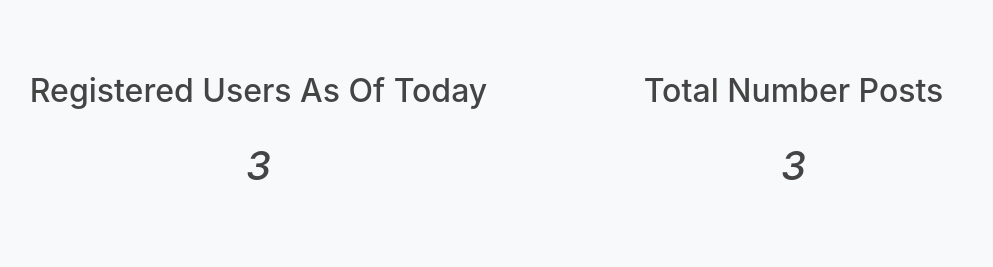
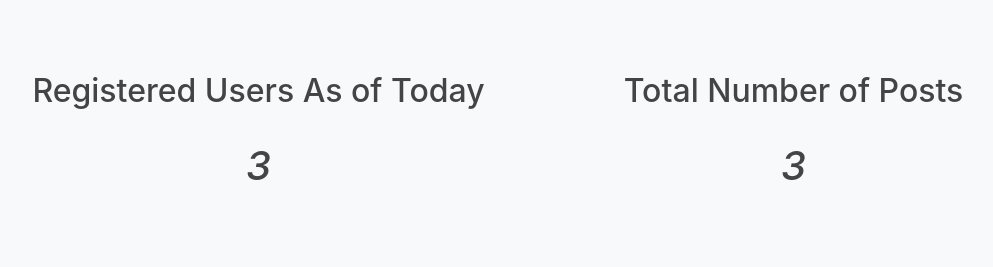
Before and after one commit to meng-ze/Breitenburg-SER515, a Flask app: page /analysis in a window 1280 px wide. Shown: the part 1486-1753 px from the top of the page, without its empty margins (134-1127 px from the left). Run offline with Flask 2, Linux system fonts and the light colour scheme; data comes from the database, SQL or seed files in the repository; some libraries are stand-ins or nearby versions.

Commit message:
US110 - General Improved UI for analysis page and profile page

```diff
--- a/app.py
+++ b/app.py
@@ -28,9 +28,9 @@ def index():
 # Data Analystics
 @app.route('/analysis', methods=['GET', 'POST'])
 def analysis():
-    print("here")
+    # print("here")
     results1 = WebsiteAPI.getDataForBarGraph(main_website)
-    # print(results)
+    # print(results1)
     months = []
     years = []
     no_of_posts = []
@@ -40,6 +40,10 @@ def analysis():
         years.append(i[1])
         no_of_posts.append(i[2])
 
+    labels = months
+    values = no_of_posts
+    # print(labels)
+    # print(no_of_posts)
 
     results2 = WebsiteAPI.getDataForLineGraph(main_website)
     # print(results)
@@ -51,7 +55,8 @@ def analysis():
         category.append(i[0])
         noOfPosts.append(i[1])
 
-
+    labels2 = category
+    values2 = noOfPosts
 
     results3 = WebsiteAPI.get_registered_users(main_website)
     # print(registered_users)
@@ -73,10 +78,8 @@ def analysis():
     colors_pie = [ "#F7464A", "#46BFBD", "#FDB45C", "#FEDCBA","#ABCDEF", "#DDDDDD", "#ABCABC"  ]
     # font = '16'
     # font_color = 'White'
-    labels = months
-    values = no_of_posts
-    labels2 = category
-    values2 = noOfPosts
+
+
     return render_template('analysis.html', values=values, labels=labels,values2=values2, labels2=labels2, set=zip(values_pie, labels_pie, colors_pie) , results1=results1, results2=results2 , registered_users= registered_users, no_of_posts=no_of_posts)
 
 
--- a/templates/account.html
+++ b/templates/account.html
@@ -134,8 +134,8 @@ font-size: 14px;
                   </table>
                   </div>
 
-
-        <p><input type=file name=file>
+        <p class="text-secondary">Update your profile picture</p>
+        <p><input type=file name=file >
 
    <tr>
      <td><p><input type="submit" class="btn btn-primary" value="Update"></p>
--- a/templates/analysis.html
+++ b/templates/analysis.html
@@ -23,13 +23,13 @@
     <div class="row">
       <div class="col-md-6">
 
-    <h2 class= "count-text">Registered Users As Of Today</h2><br>
+    <h2 class= "count-text">Registered Users As of Today</h2><br>
     <i class="fa fa-book"><h1 class="timer count-title count-number" data-to="200" data-speed="1500">{{ registered_users[0] }}</h1></i>
       </div>
 
       <div class="col-md-6">
 
-    <h2 class= "count-text">Total Number Posts</h2><br>
+    <h2 class= "count-text">Total Number of Posts</h2><br>
     <i class="fa fa-book"><h1 class="timer count-title count-number" data-to="200" data-speed="1500">{{ no_of_posts[0] }}</h1></i>
       </div>
     </div>
--- a/templates/bar_graph.html
+++ b/templates/bar_graph.html
@@ -1,6 +1,4 @@
-<!-- {{months}}
-{{years}}
-{{no_of_posts}} -->
+
 <!-- <h2>Bar Graph</h2> -->
 
 <canvas id="chart1" width="600" height="400"></canvas>
--- a/templates/line_graph.html
+++ b/templates/line_graph.html
@@ -21,7 +21,7 @@
             pointHighlightFill: "#fff",
             pointHighlightStroke: "rgba(151,187,205,1)",
             bezierCurve : false,
-            data : [{% for item in values %}
+            data : [{% for item in values2 %}
                       {{item}},
                     {% endfor %}]
       }]
```
